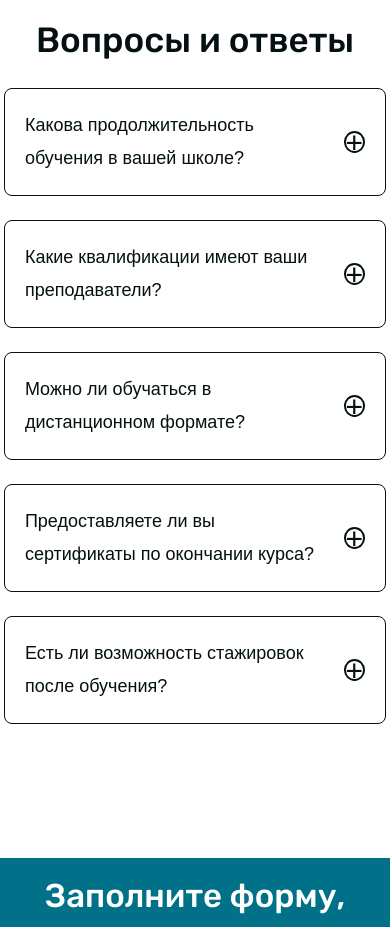
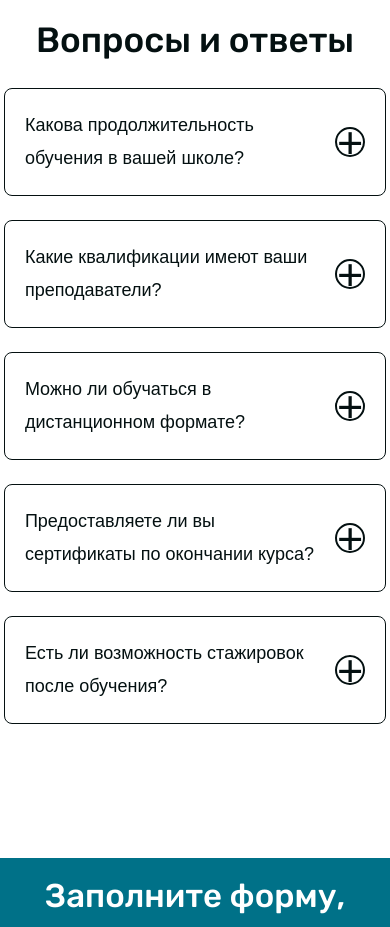
Before and after one commit to antonpnv/School-of-Successful-Entrepreneurs, a plain HTML site: page index.html in a window 390 px wide. Shown: the part 2900-3827 px from the top of the page. Drawn offline with nearby package versions, Linux system fonts and the light colour scheme.

Commit message:
update CSS

```diff
--- a/styles/media-styles.css
+++ b/styles/media-styles.css
@@ -400,8 +400,9 @@
 
   .faq-icon {
     margin-left: 15px;
-    width: 22px;
-    height: 22px;
+    width: 30px;
+    height: 30px;
+    font-size: 45px;
   }
 
   .faq-answer {
--- a/styles/style.css
+++ b/styles/style.css
@@ -436,7 +436,7 @@ body {
   display: flex;
   justify-content: center;
   align-items: center;
-  font-size: 30px;
+  font-size: 35px;
 }
 
 .faq-answer {
```
